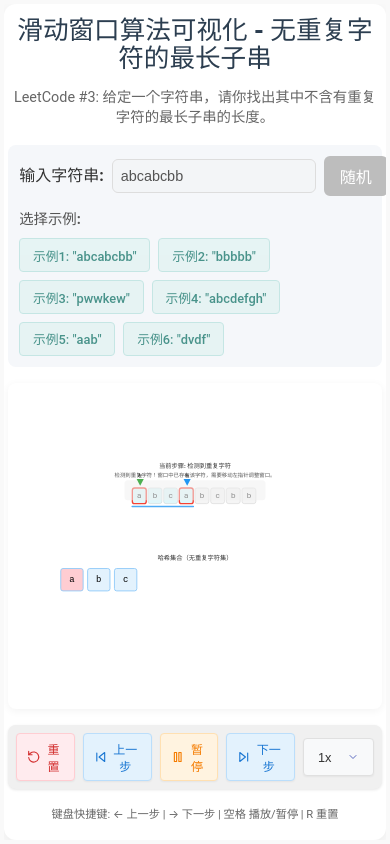
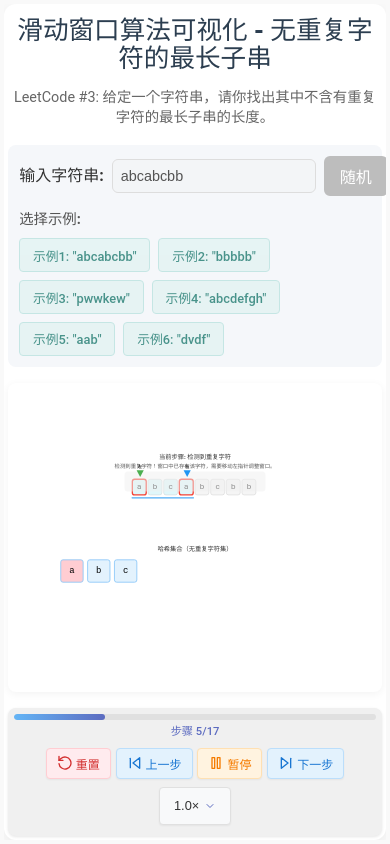
Before and after one commit to fuck-algorithm/leetcode-3-longest-substring-without-repeating-characters, a React (Vite) app: page / in a window 390 px wide. Built offline with nearby package versions, Linux system fonts and the light colour scheme.

Commit message:
添加进度条和步骤指示器，以直观显示算法执行进度

```diff
--- a/src/App.css
+++ b/src/App.css
@@ -215,6 +215,40 @@ h1 {
   box-shadow: 0 1px 3px rgba(0, 0, 0, 0.1);
 }
 
+/* 进度条 */
+.progress-container {
+  display: flex;
+  flex-direction: column;
+  align-items: center;
+  margin: 0 0.8rem;
+  min-width: 180px;
+}
+
+.progress-bar {
+  width: 100%;
+  height: 6px;
+  background-color: #e0e0e0;
+  border-radius: 3px;
+  overflow: hidden;
+  position: relative;
+}
+
+.progress-fill {
+  height: 100%;
+  background: linear-gradient(90deg, #64b5f6 0%, #5c6bc0 100%);
+  border-radius: 3px;
+  transition: width 0.3s ease;
+}
+
+.progress-text {
+  font-size: 0.7rem;
+  font-weight: 500;
+  color: #5c6bc0;
+  margin-top: 4px;
+  white-space: nowrap;
+}
+
+/* 控制按钮组 */
 .control-buttons {
   display: flex;
   gap: 0.5rem;
@@ -383,11 +417,35 @@ h1 {
     flex-wrap: wrap;
   }
 
+  .controls {
+    flex-wrap: wrap;
+    padding: 0.4rem;
+    gap: 0.5rem;
+  }
+
   .control-buttons {
-    gap: 0.5rem;
+    gap: 0.3rem;
+    margin-right: 0;
+    justify-content: center;
+    width: 100%;
+  }
+
+  .progress-container {
+    margin: 0;
+    width: 100%;
+    min-width: 120px;
+    order: -1;
+  }
+
+  .speed-control {
+    margin-bottom: 0.3rem;
   }
 
   .speed-control label {
     display: none;
   }
+
+  .keyboard-hints {
+    display: none;
+  }
 }
--- a/src/components/AlgorithmRunner.tsx
+++ b/src/components/AlgorithmRunner.tsx
@@ -23,6 +23,8 @@ const AlgorithmRunner: React.FC<AlgorithmRunnerProps> = ({
   const {
     inputString,
     currentState,
+    stateHistory,
+    currentStateIndex,
     isPlaying,
     playbackSpeed,
     isRunning,
@@ -113,6 +115,8 @@ const AlgorithmRunner: React.FC<AlgorithmRunnerProps> = ({
             canGoForward={canGoForward}
             playbackSpeed={playbackSpeed}
             onSpeedChange={handleSpeedChange}
+            currentStep={currentStateIndex}
+            totalSteps={stateHistory.length}
           />
         </>
       )}
--- a/src/components/controls/Controls.tsx
+++ b/src/components/controls/Controls.tsx
@@ -14,6 +14,8 @@ interface ControlsProps {
   canGoForward: boolean;
   playbackSpeed: number;
   onSpeedChange: (speed: number) => void;
+  currentStep: number;
+  totalSteps: number;
 }
 
 /**
@@ -30,8 +32,13 @@ const Controls: React.FC<ControlsProps> = ({
   canGoBack,
   canGoForward,
   playbackSpeed,
-  onSpeedChange
+  onSpeedChange,
+  currentStep = 0,
+  totalSteps = 1
 }) => {
+  // 计算进度百分比
+  const progressPercentage = Math.round((currentStep / (totalSteps - 1)) * 100) || 0;
+
   return (
     <>
       <div className="controls">
@@ -105,6 +112,20 @@ const Controls: React.FC<ControlsProps> = ({
           </ControlButton>
         </div>
 
+        {/* 进度条 */}
+        <div className="progress-container">
+          <div className="progress-bar">
+            <div
+              className="progress-fill"
+              style={{ width: `${progressPercentage}%` }}
+              title={`${progressPercentage}%`}
+            ></div>
+          </div>
+          <div className="progress-text">
+            步骤 {currentStep + 1}/{totalSteps}
+          </div>
+        </div>
+
         {/* 速度控制 */}
         <SpeedControl
           playbackSpeed={playbackSpeed}
--- a/src/components/controls/SpeedControl.tsx
+++ b/src/components/controls/SpeedControl.tsx
@@ -15,16 +15,17 @@ const SpeedControl: React.FC<SpeedControlProps> = ({
 }) => {
   return (
     <div className="speed-control">
-      <label htmlFor="speed-control">速度:</label>
+      <label htmlFor="speed-control">速度</label>
       <select
         id="speed-control"
         value={playbackSpeed}
         onChange={(e) => onSpeedChange(Number(e.target.value))}
+        title="播放速度控制"
       >
-        <option value={0.5}>0.5x</option>
-        <option value={1}>1x</option>
-        <option value={1.5}>1.5x</option>
-        <option value={2}>2x</option>
+        <option value={0.5}>0.5×</option>
+        <option value={1}>1.0×</option>
+        <option value={1.5}>1.5×</option>
+        <option value={2}>2.0×</option>
       </select>
     </div>
   );
```
Also changed, not shown: src/components/Controls.tsx (+21 -1 lines).
